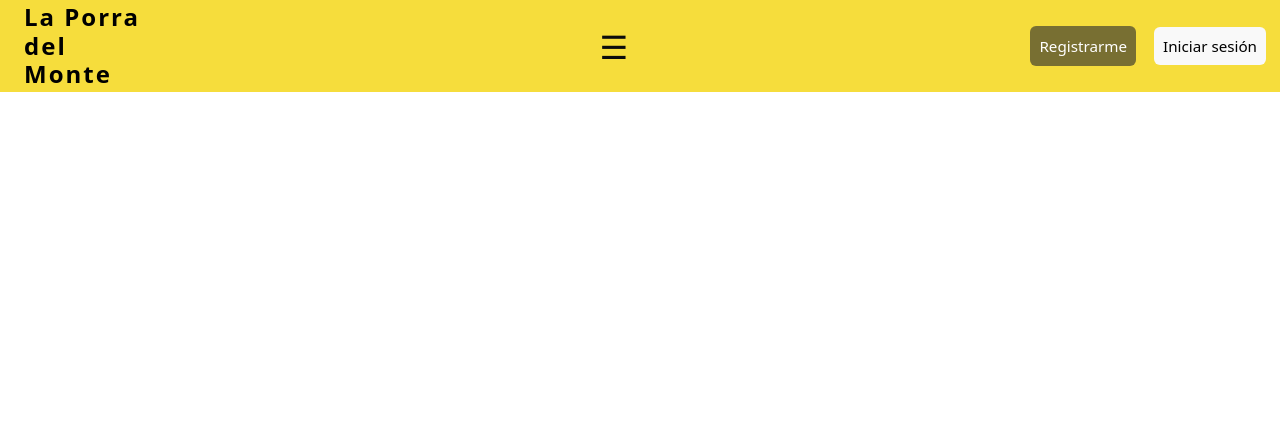
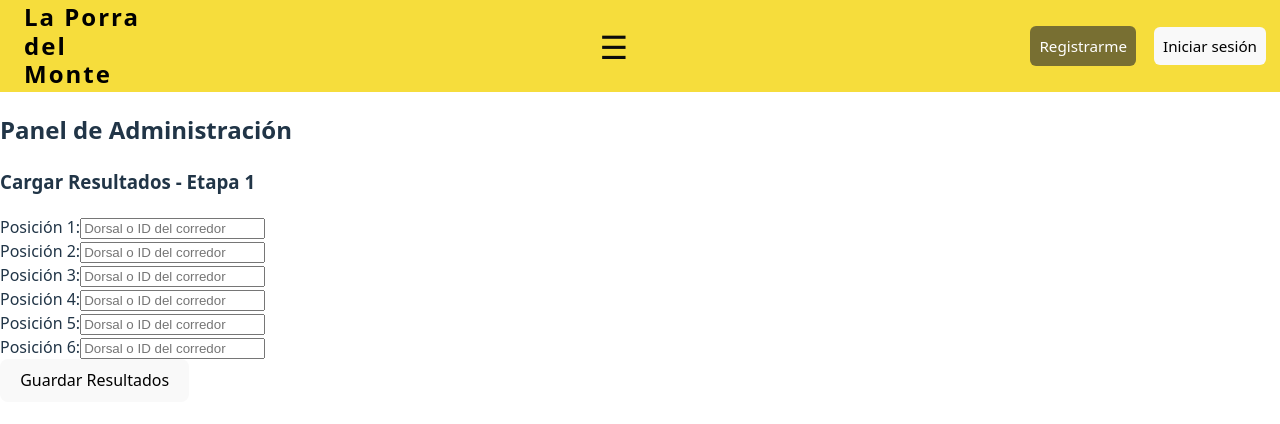
Before and after one commit to AIETXA/front-porra, a React (Vite) app: page /admin/etapas/1 in a window 1280 px wide. Shown: the top 424 px of the page. Built offline with nearby package versions, Linux system fonts and the light colour scheme; sample sign-in values are in the browser's storage.

Commit message:
protegerAdmin creado para admin

```diff
--- /dev/null
+++ b/src/components/admin/ProtegerAdmin.jsx
@@ -0,0 +1,18 @@
+import { Navigate, Outlet } from "react-router-dom";
+
+const ProtegerAdmin = () => {
+  const token = localStorage.getItem('token');
+
+  if (!token) {
+   return <Navigate to="/login" replace />;
+  }
+
+  return (
+    <div>
+      <h2>Panel de Administración</h2>
+      <Outlet />
+    </div>
+  );
+};
+
+export default ProtegerAdmin;
--- a/src/pages/admin/CargarResultados.jsx
+++ b/src/pages/admin/CargarResultados.jsx
@@ -0,0 +1,63 @@
+
+import { useParams, useNavigate } from 'react-router-dom'
+import { useState } from 'react'
+
+function FormularioResultados() {
+  const { id } = useParams()
+  const [primeros, setPrimeros] = useState(['', '', '', '', '', ''])
+  const [mensaje, setMensaje] = useState('')
+  const navigate = useNavigate()
+
+  const handleChange = (index, value) => {
+    const nuevos = [...primeros]
+    nuevos[index] = value
+    setPrimeros(nuevos)
+  }
+
+  const handleSubmit = async (e) => {
+    e.preventDefault()
+    const token = localStorage.getItem('token')
+
+    try {
+      const res = await fetch(`https://back-porra.onrender.com/etapas/${id}/resultados`, {
+        method: 'POST',
+        headers: {
+          'Content-Type': 'application/json',
+          Authorization: `Bearer ${token}`
+        },
+        body: JSON.stringify({ resultados: primeros })
+      })
+
+      if (!res.ok) throw new Error('Error al guardar resultados')
+
+      setMensaje('Resultados guardados correctamente')
+      setTimeout(() => navigate('/admin/etapas'), 1500)
+    } catch (err) {
+      setMensaje(err.message)
+    }
+  }
+
+  return (
+    <div>
+      <h3>Cargar Resultados - Etapa {id}</h3>
+      <form onSubmit={handleSubmit}>
+        {[...Array(6)].map((_, i) => (
+          <div key={i}>
+            <label>Posición {i + 1}:</label>
+            <input
+              type="text"
+              value={primeros[i]}
+              onChange={(e) => handleChange(i, e.target.value)}
+              placeholder="Dorsal o ID del corredor"
+              required
+            />
+          </div>
+        ))}
+        <button type="submit">Guardar Resultados</button>
+      </form>
+      {mensaje && <p>{mensaje}</p>}
+    </div>
+  )
+}
+
+export default FormularioResultados
--- /dev/null
+++ b/src/pages/admin/Login.jsx
@@ -0,0 +1,70 @@
+import { useState } from 'react'
+import { useNavigate } from 'react-router-dom'
+
+function AdminLogin() {
+  const [mensaje, setMensaje] = useState('')
+  const navigate = useNavigate()
+
+const handleSubmit = async (e) => {
+    e.preventDefault()
+    const formData = new FormData(e.target)
+    const admin = formData.get('admin')
+    const pass = formData.get('pass')
+
+try {
+    const res = await fetch('http://localhost:3000/admin/login', {
+        method: 'POST',
+        headers: { 'Content-Type': 'application/json' },
+        body: JSON.stringify({ admin, pass })
+    });
+
+    if(!res.ok) {
+        setMensaje('Credenciales erroneas');
+        return;
+    }
+    const data = await res.json();
+    localStorage.setItem('token', data.token);
+    navigate('/admin');
+
+    } catch (err) {
+    console.error(err);
+    setMensaje('Error en el servidor');
+    }
+}
+
+
+
+
+return (
+  <div>
+    <h2>Iniciar Sesión</h2>
+    <form onSubmit={handleSubmit}>
+      <input type="text" name="admin" placeholder="Usuario admin" required />
+      <input type="password" name="pass" placeholder="Contraseña" required />
+      <button type="submit">Entrar</button>
+    </form>
+    <p style={{ color: 'red' }}>{mensaje || 'No hay mensaje'}</p>
+  </div>
+)
+
+
+
+
+
+
+
+   /* <div style={{ padding: '2rem' }}>
+        <h2>Iniciar Sesión</h2>
+
+        <form onSubmit={handleSubmit}>
+            <input type="text" name="admin" placeholder="Usuario admin" required />
+            <input type="password" name="pass" placeholder="Contraseña" required />
+            <button type="submit">Entrar</button>
+        </form>
+     {mensaje && <p style={{color:'red'}}>{mensaje}</p>}
+
+    </div>*/
+
+}
+
+export default AdminLogin
--- a/src/routes/RoutesApp.jsx
+++ b/src/routes/RoutesApp.jsx
@@ -2,20 +2,32 @@
 import { Routes, Route } from 'react-router-dom';
 import VerifyMagicLink from '../components/user/VerifyMagicLink';
 import Registrarme from '../components/user/UserLogin';
-import AdminEtapas from '../components/admin/Etapas';
+import EtapasAdmin from '../components/admin/Etapas';
 import Dashboard from '../pages/Dashboard';
+import ProtegerAdmin from '../components/admin/ProtegerAdmin';
+import AdminLogin from '../pages/admin/Login'
+import FormularioResultados from '../pages/admin/CargarResultados';
+
 
 const RoutesApp = () => {
 
     return (
        <Routes>
+            <Route path="/" element={<Dashboard />} />
+
+            <Route path="/registro" element={<Registrarme />} />
+            <Route path="/verify" element={<VerifyMagicLink />} />
+
+            <Route path="/admin/login" element={<AdminLogin />} />
+
+            <Route path="/admin" element={<ProtegerAdmin />}>
+            <Route path="etapas" element={<EtapasAdmin />} />
+            <Route path="etapas/:id" element={<FormularioResultados/>}/>
 
 
-            <Route path="/" element={<Dashboard />} />
-            <Route path='/registro' element={<Registrarme/>}/>
-            <Route path="/admin/etapas" element={<AdminEtapas />} />
-            <Route path="/verify" element={<VerifyMagicLink />} />
-       </Routes>
+
+      </Route>
+    </Routes>
 
 
 
```
Also changed, not shown: public/login.html (deleted, +0 -56 lines), src/pages/admin/Etapas.jsx (+43 -0 lines).
